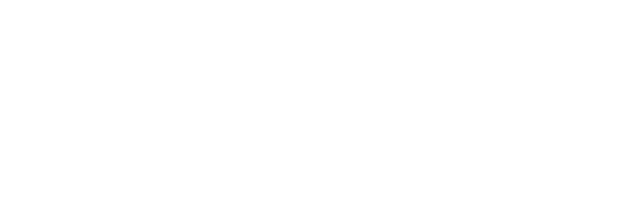
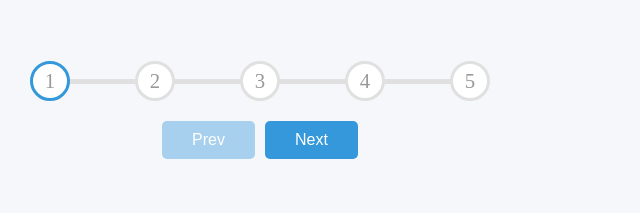
Before and after one commit to acciojob/progress-bar-CasteAwayy, a website: page main.html in a window 1280 px wide. Shown: the whole page, without its empty margins (0-640 px from the left). Drawn offline with Linux system fonts and the light colour scheme.

Commit message:
created a submission

```diff
--- a/main.html
+++ b/main.html
@@ -8,6 +8,25 @@
 
 <body>
 	<!-- the entire body must be written by student -->
+	 <div class="progress_bar">
+      <div class="container">
+        <div class="circles">
+          <div id="circle-1" class="circle active">1</div>
+          <div id="circle-2" class="circle">2</div>
+          <div id="circle-3" class="circle">3</div>
+          <div id="circle-4" class="circle">4</div>
+          <div id="circle-5" class="circle">5</div>
+        </div>
+        <div class="path">
+          <span></span>
+        </div>
+      </div>
+
+      <div class="controls">
+        <button id="prev" disabled="true">Prev</button>
+        <button id="next">Next</button>
+      </div>
+    </div>
     <script type="text/javascript" src="./script.js">
 </script>
 
--- a/script.js
+++ b/script.js
@@ -1 +1,28 @@
-//your JS code here. If required.
+// "use strict";
+
+const next = document.querySelector("#next");
+const prev = document.querySelector("#prev");
+const circles = document.querySelectorAll(".circle");
+const span = document.querySelector("span");
+
+let counter = 0;
+next.addEventListener("click", function () {
+  counter++;
+  if (counter > 0) prev.removeAttribute("disabled");
+  circles[counter].classList.add("active");
+  if (counter == 4) this.setAttribute("disabled", true);
+
+  span.style.width = `${25 * counter}%`;
+});
+
+prev.addEventListener("click", function () {
+  if (next.getAttribute("disabled") === "true") {
+    next.removeAttribute("disabled");
+  }
+  circles[counter].classList.remove("active");
+  counter--;
+  span.style.width = `${25 * counter}%`;
+  if (counter == 0) {
+    this.setAttribute("disabled", true);
+  }
+});
--- a/styles.css
+++ b/styles.css
@@ -1 +1,88 @@
-/*  your css code here. If applicable */
+* {
+  box-sizing: inherit;
+  margin: 0;
+  padding: 0;
+}
+
+html {
+  box-sizing: border-box;
+}
+
+body {
+  background-color: #f6f7fb;
+}
+.progress_bar {
+  width: 500px;
+  height: 200px;
+  /* border: 1px solid black; */
+  margin: 10px;
+  padding: 20px;
+  display: flex;
+  flex-direction: column;
+  justify-content: center;
+}
+
+.progress_bar .circles {
+  display: flex;
+  justify-content: space-between;
+}
+
+.circle {
+  width: 40px;
+  aspect-ratio: 1;
+  border-radius: 50%;
+  border: 3px solid #e0e0e0;
+  color: #999999;
+  background-color: white;
+  display: flex;
+  justify-content: center;
+  align-items: center;
+  font-size: 1.3rem;
+}
+
+.controls {
+  margin-top: 20px;
+  display: flex;
+  justify-content: center;
+  align-items: center;
+  gap: 10px;
+}
+button {
+  padding: 10px 30px;
+  background: #3498db;
+  border: none;
+  border-radius: 5px;
+  color: white;
+  font-size: 1rem;
+  line-height: 2ch;
+}
+
+.container {
+  position: relative;
+}
+
+.path {
+  position: absolute;
+  width: 95%;
+  bottom: calc(50% - 2.5px);
+  left: 12px;
+  background-color: #e0e0e0;
+  height: 5px;
+  z-index: -100;
+}
+
+.active{
+    border-color: #3498db;
+}
+
+
+button[disabled='true']{
+    background-color: #3498db69;
+}
+
+.path span{
+    width: 0%;
+    height: 100%;
+    display:  block;
+    background-color: #3498db;
+}
```
